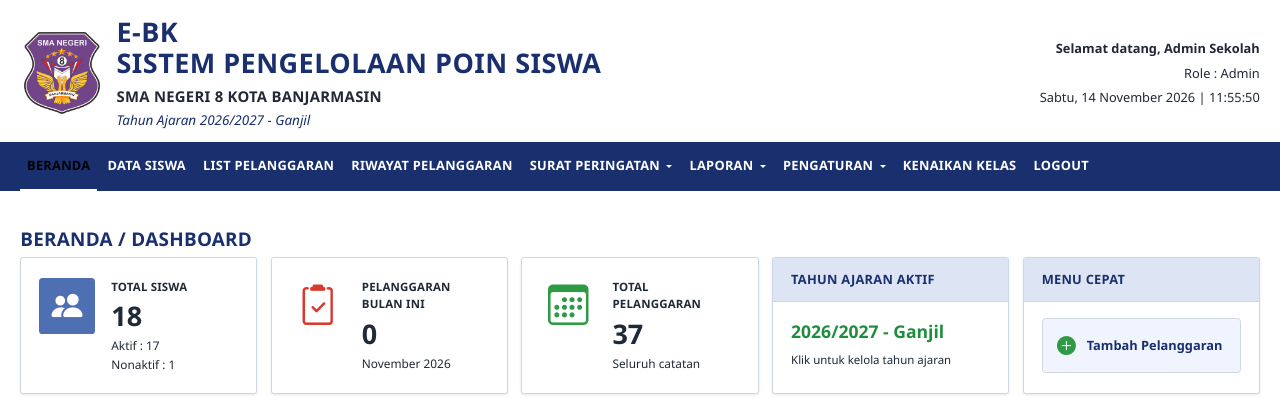
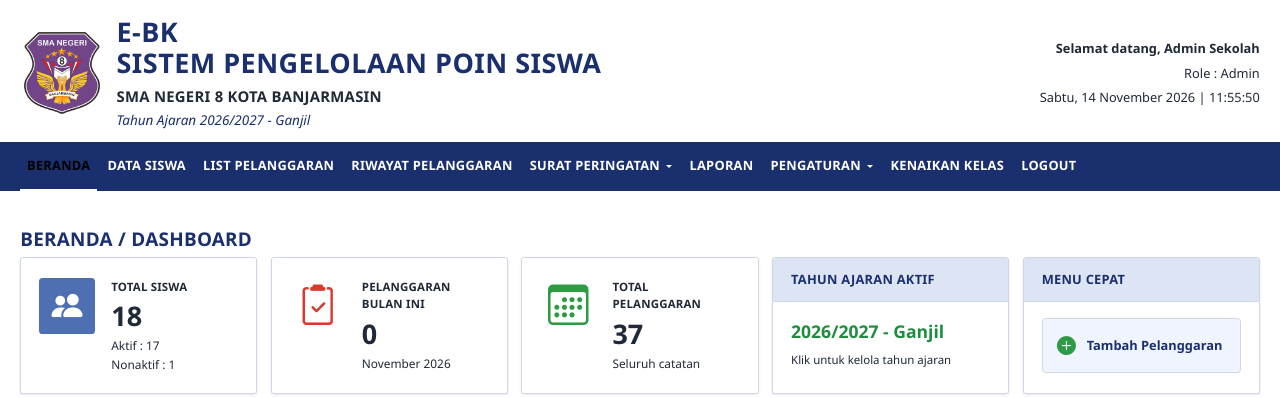
Before and after one commit to gravenths/e_bk, a Laravel app: page / in a window 1280 px wide. Shown: the top 398 px of the page. Run offline with Laravel 12, Linux system fonts and the light colour scheme; a user stored in the database is signed in; data comes from the database, SQL or seed files in the repository.

Commit message:
laporan page dropdown fix

```diff
--- a/resources/views/layouts/app.blade.php
+++ b/resources/views/layouts/app.blade.php
@@ -89,13 +89,9 @@
                     </ul>
                 </li>
 
-                <li class="nav-item dropdown">
-                    <a class="nav-link dropdown-toggle {{ request()->routeIs('laporan.*') ? 'active' : '' }}"
-                       href="#" role="button" data-bs-toggle="dropdown" aria-expanded="false">Laporan</a>
-                    <ul class="dropdown-menu">
-                        <li><a class="dropdown-item" href="{{ route('laporan.pelanggaran') }}">Laporan Pelanggaran</a></li>
-                        <li><a class="dropdown-item" href="#">Export Excel</a></li>
-                    </ul>
+                <li class="nav-item">
+                    <a class="nav-link {{ request()->routeIs('laporan.*') ? 'active' : '' }}"
+                       href="{{ route('laporan.pelanggaran') }}">Laporan</a>
                 </li>
 
                 <li class="nav-item dropdown">
```
